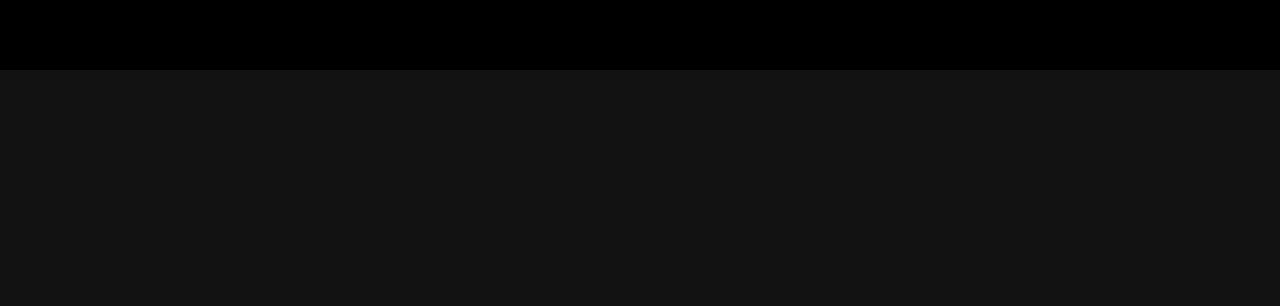
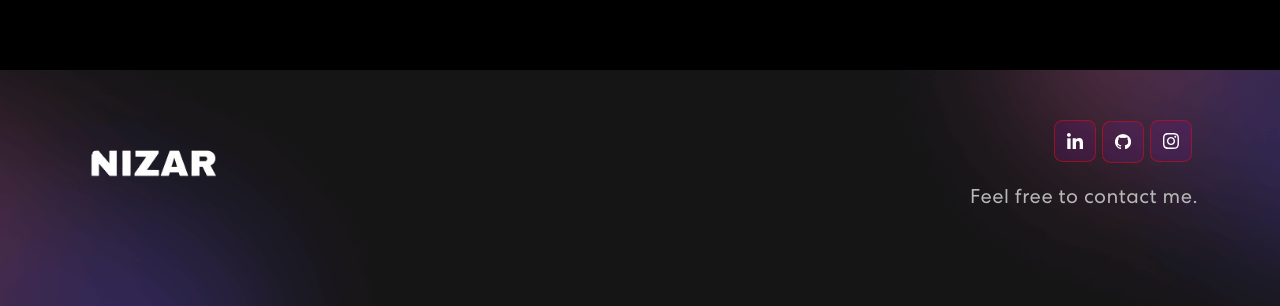
Before and after one commit to nizar456/Project_my_portfolio, a React (Create React App) app: page / in a window 1280 px wide. Shown: the part 2189-2495 px from the top of the page. Before the commit the page ends 2268 px from the top, so only its background shows below. Built offline with nearby package versions, Linux system fonts and the light colour scheme.

Commit message:
fin footer

```diff
--- a/src/App.css
+++ b/src/App.css
@@ -461,3 +461,25 @@
   right: 0;
   z-index: -4;
 }
+/************ Footer Css ************/
+.footer {
+  padding: 0 0 50px 0;
+  background-image: url('./assets/img/footer-bg.png');
+  background-position: center center;
+  background-size: cover;
+  background-repeat: no-repeat;
+}
+.footer .align-items-center{
+  padding: 50px 0 50px 0;
+}
+.footer img {
+  width: 26%;
+}
+.footer p {
+  margin-left: 40px;
+  font-weight: 400;
+  font-size: 20px;
+  color: #B8B8B8;
+  letter-spacing: 0.5px;
+  margin-top: 20px;
+}
--- a/src/App.js
+++ b/src/App.js
@@ -3,6 +3,7 @@
 import { Banner } from "./components/Banner";
 import { Skills } from "./components/Skills";
 import { Projects } from "./components/Projects";
+import { Footer } from "./components/Footer";
 import 'bootstrap/dist/css/bootstrap.min.css';
 import './App.css';
 
@@ -13,6 +14,7 @@
       <Banner />
       <Skills />
       <Projects />
+      <Footer />
     </div>
   );
 }
--- /dev/null
+++ b/src/components/Footer.js
@@ -0,0 +1,28 @@
+import { Container, Row, Col } from "react-bootstrap";
+
+import logo from "../assets/img/my_logo.png";
+import navIcon1 from "../assets/img/nav-icon1.svg";
+import navIcon2 from "../assets/img/nav_icon2.png";
+import navIcon3 from "../assets/img/nav-icon3.svg";
+
+export const Footer = () => {
+  return (
+    <footer className="footer">
+      <Container>
+        <Row className="align-items-center">
+          <Col size={12} sm={6}>
+            <img src={logo} alt="Logo" />
+          </Col>
+          <Col size={12} sm={6} className="text-center text-sm-end">
+            <div className="social-icon">
+              <a href="#"><img src={navIcon1} alt="Icon" /></a>
+              <a href="#"><img src={navIcon2} alt="Icon" /></a>
+              <a href="#"><img src={navIcon3} alt="Icon" /></a>
+            </div>
+            <p>Feel free to contact me.</p>
+          </Col>
+        </Row>
+      </Container>
+    </footer>
+  )
+}
```
